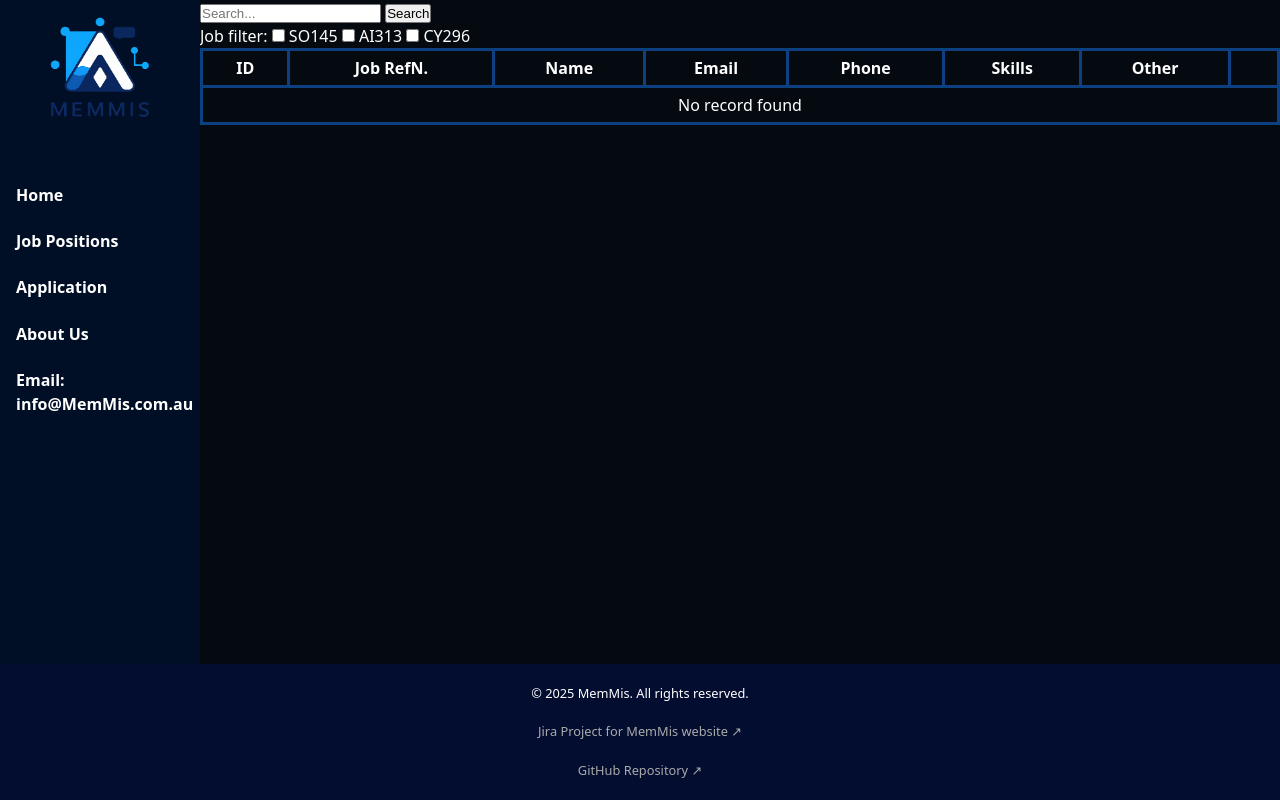
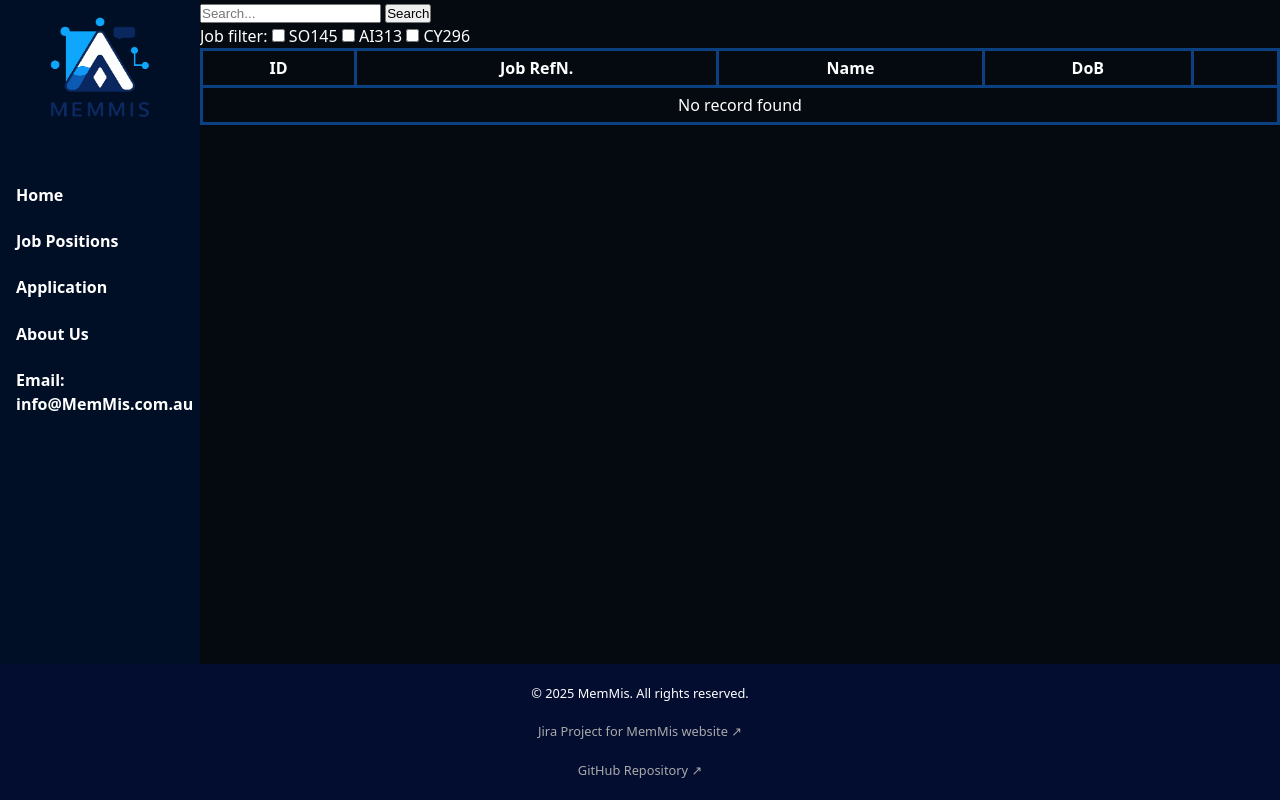
Before and after one commit to TrucNguyen106217880/MemMis_WebProject, a PHP site: page /manage.php in a window 1280 px wide. Run offline with PHP 8.4, Linux system fonts and the light colour scheme; data that the repository does not hold is empty.

Commit message:
v1.10.4 - Adjustment for EOI table

```diff
--- a/project2/manage.php
+++ b/project2/manage.php
@@ -49,10 +49,7 @@
 							<th>ID</th>
 							<th>Job RefN.</th>
 							<th>Name</th>
-							<th>Email</th>
-							<th>Phone</th>
-							<th>Skills</th>
-							<th>Other</th>
+							<th>DoB</th>
 							<th> </th>
 						</tr>
 					</thead>
@@ -62,17 +59,7 @@
 				echo "<tr><td>" . $row["eoi_number"]. "</td>" ;
 				echo "<td>" . $row["reference_number"] . "</td>" ;
 				echo "<td>" . $row["first_name"] . " " . $row["last_name"] . "</td>" ;
-				echo "<td>" . $row["email_address"]. "</td>" ;
-				echo "<td>" . $row["phone_number"] . "</td>" ;
-				echo "<td>" ;
-				$skill_row = [
-					$row["skill_1"], $row["skill_2"], $row["skill_3"], $row["skill_4"], $row["skill_5"],
-					$row["skill_6"], $row["skill_7"], $row["skill_8"], $row["skill_9"], $row["skill_10"]
-				];
-				$checked_skills = array_filter($skill_row);
-				echo implode(", ", $checked_skills) . ".";
-				echo"</td>" ;
-				echo "<td>" . $row["other_skills"] . "</td>" ;
+				echo "<td>" . $row["date_of_birth"] . "</td>" ;
 				echo "<td align='center'><form>";
 				if ($row['eoi_status']=="New") {
 					echo "
```
